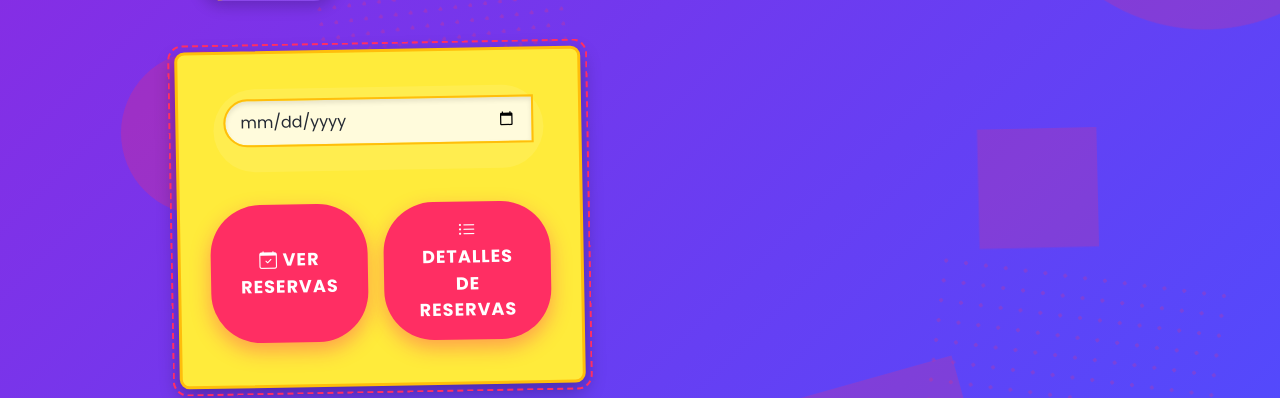
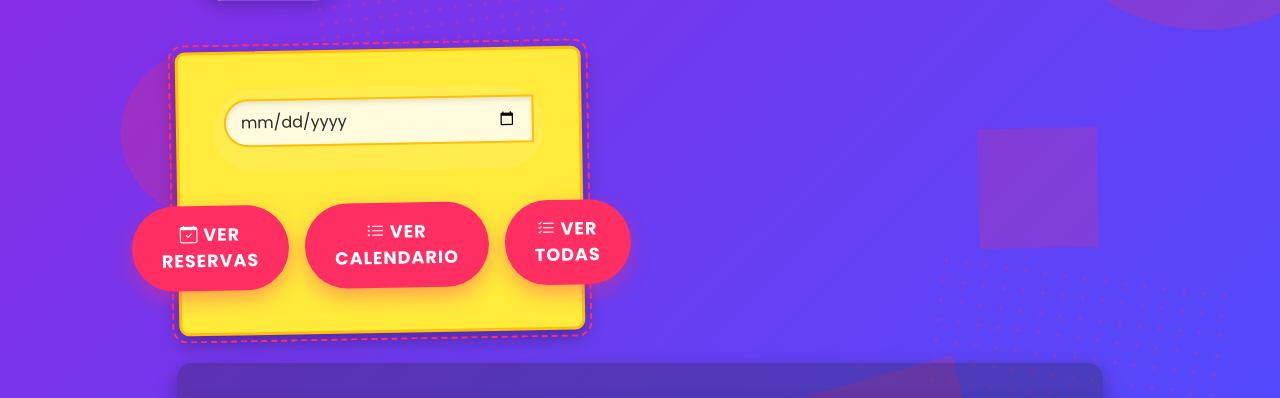
Before and after one commit to ToniTF/reservatumesa, a Flask app: template templates/restaurant/home.html in a window 1280 px wide. Shown: the part 182-580 px from the top of the page. Run offline with Flask 3, Linux system fonts and the light colour scheme; the template is opened without the code that fills it, so the values that code supplies are empty.

Commit message:
boton ver todas

```diff
--- a/templates/restaurant/home.html
+++ b/templates/restaurant/home.html
@@ -78,11 +78,26 @@
                                     <button type="submit" class="btn button-pulse">
                                         <i class="bi bi-calendar-check"></i> Ver reservas
                                     </button>
-                                    <a href="/restaurant/reservations/{{ selected_date }}" class="btn button-pulse">
-                                        <i class="bi bi-list-ul"></i> Detalles de Reservas
+                                    <a href="#" onclick="viewCalendar()" class="btn button-pulse">
+                                        <i class="bi bi-list-ul"></i> Ver calendario
+                                    </a>
+                                    <a href="/restaurant" class="btn button-pulse">
+                                        <i class="bi bi-list-check"></i> Ver todas
                                     </a>
                                 </div>
                             </form>
+
+                            <script>
+                                function viewCalendar() {
+                                    const dateInput = document.querySelector('input[name="date"]');
+                                    const selectedDate = dateInput.value;
+                                    if (selectedDate) {
+                                        window.location.href = `/restaurant?date=${selectedDate}`;
+                                    } else {
+                                        alert("Por favor, selecciona una fecha.");
+                                    }
+                                }
+                            </script>
                         </div>
                     </div>
                 </div>
--- a/templates/restaurant/reservations.html
+++ b/templates/restaurant/reservations.html
@@ -60,8 +60,11 @@
                                     <i class="bi bi-calendar-check"></i> Ver reservas
                                 </button>
                                 <button type="button" class="btn button-pulse" onclick="navigateToCalendar()">
-                                    <i class="bi bi-calendar3"></i> Ver Calendario
+                                    <i class="bi bi-calendar3"></i> Ver calendario
                                 </button>
+                                <a href="/restaurant" class="btn button-pulse">
+                                    <i class="bi bi-list-check"></i> Ver todas
+                                </a>
                             </div>
                         </form>
                         <script>
```
